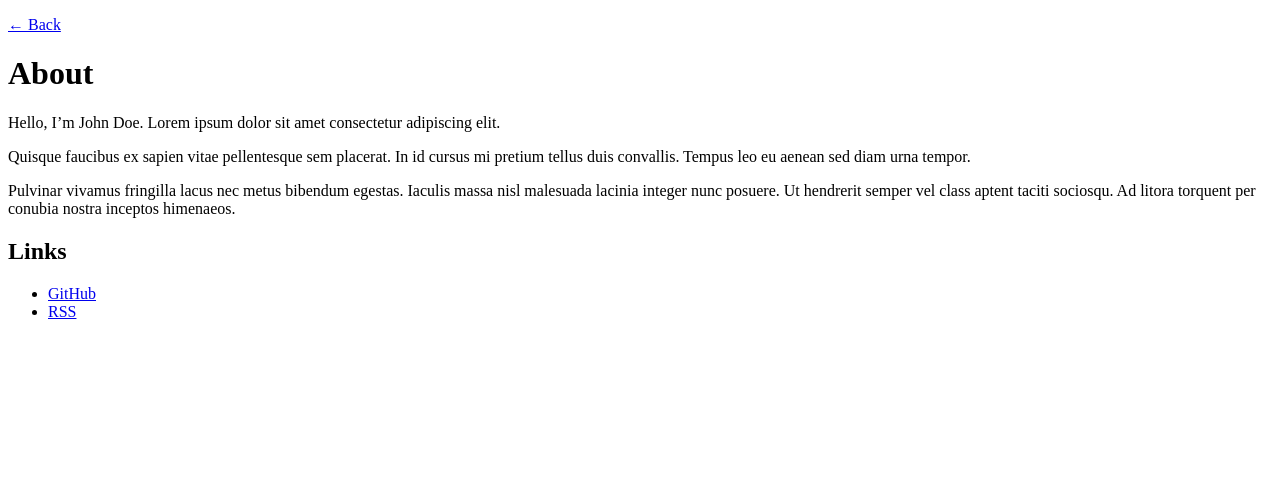
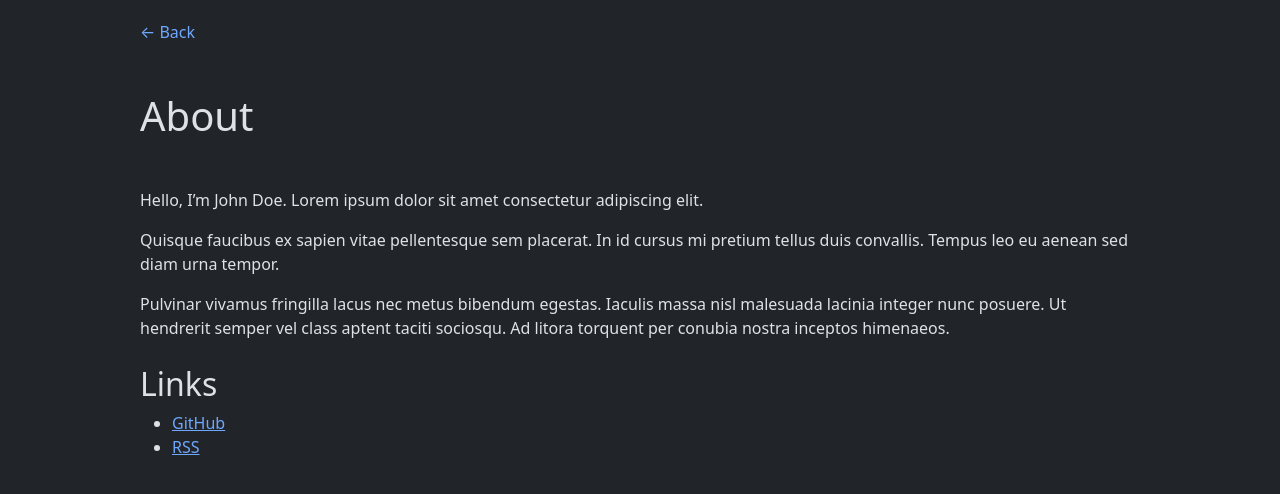
Before and after one commit to jawadnassar/jekyll-jsfree-dark-theme, a Jekyll site: the page built from about.md, in a window 1280 px wide. Shown: the top 494 px of the page. Built offline with Jekyll 4.4.1, drawn with Linux system fonts in a browser that asks for light colours.

Commit message:
Update default.html

```diff
--- a/_layouts/default.html
+++ b/_layouts/default.html
@@ -4,9 +4,9 @@
     <title>{% if page.title %}{{ page.title }} – {% endif %}{{ site.name }} </title>
     <meta charset="utf-8" />
     <meta name="viewport" content="width=device-width, initial-scale=1" />
-    <link rel="stylesheet" href="{{ site.url }}{{ site.baseurl }}/css/bsdark.css" />
-    <link rel="stylesheet" href="{{ site.url }}{{ site.baseurl }}/css/style.css" />
-    <link rel="sitemap" type="application/xml" title="Sitemap" href="/sitemap.xml" />
+    <link rel="stylesheet" href="{{ site.baseurl }}/css/bsdark.css" />
+    <link rel="stylesheet" href="{{ site.baseurl }}/css/style.css" />
+    <link rel="sitemap" type="application/xml" title="Sitemap" href="{{ site.baseurl }}/sitemap.xml" />
     {% seo %} {% feed_meta %}
   </head>
   <body class="container">
@@ -14,10 +14,10 @@
       <h1 class="page-title">{{ site.name }}</h1>
       <h5>{{ site.tagline }}</h5>
       <p class="navlinks">
-        <a href="{{ site.url }}{{ site.baseurl }}/about/">About</a> | <a href="{{ site.url }}{{ site.baseurl }}/feed.xml" target="_blank">RSS</a>
+        <a href="{{ site.baseurl }}/about/">About</a> | <a href="{{ site.baseurl }}/feed.xml" target="_blank">RSS</a>
       </p>
     {% else %}
-      <p class="navlinks"><a href="{{ site.url }}{{ site.baseurl }}/" class="text-decoration-none">← Back</a></p>
+      <p class="navlinks"><a href="{{ site.baseurl }}/" class="text-decoration-none">← Back</a></p>
     {% endif %}
     <div class="body">{{ content }}</div>
   </body>
```
